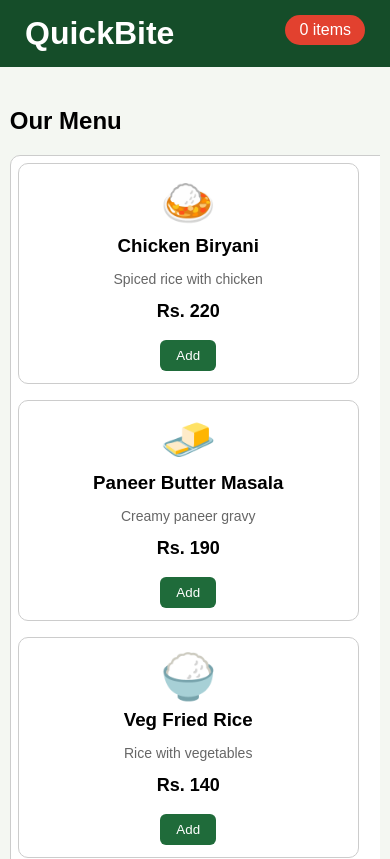
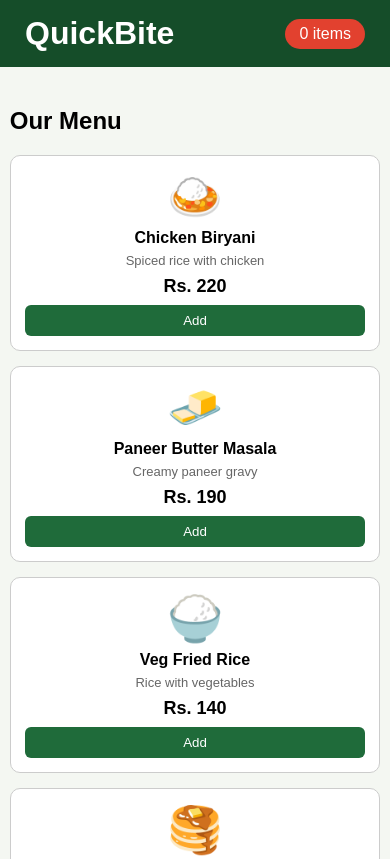
Before and after one commit to Gowshika421/fswd-ex.2a, a plain HTML site: page index.html in a window 390 px wide. Shown: the top 859 px of the page. Drawn offline with Linux system fonts and the light colour scheme.

Commit message:
Update index.html

```diff
--- a/index.html
+++ b/index.html
@@ -6,6 +6,9 @@
 <title>QuickBite Food Delivery</title>
 
 <style>
+  * {
+    box-sizing: border-box;
+  }
   body {
     font-family: Arial, sans-serif;
     background-color: #f4f7f2;
@@ -18,63 +21,72 @@
     background-color: #154d29;
     color: white;
     padding: 15px 25px;
-    overflow: hidden;
+    display: flex;
+    justify-content: space-between;
+    align-items: center;
   }
   .header h1 {
     margin: 0;
-    float: left;
   }
   .cart-count {
-    float: right;
     background-color: #e2412f;
     padding: 6px 14px;
     border-radius: 20px;
   }
 
-  /* Main layout */
+  /* Main layout: menu on the left, order panel on the right */
   .container {
     width: 95%;
-    max-width: 1100px;
+    max-width: 1200px;
     margin: 20px auto;
-    overflow: hidden;
+    display: flex;
+    gap: 20px;
+    align-items: flex-start;
   }
   .left {
-    width: 62%;
-    float: left;
+    flex: 1;
   }
   .right {
-    width: 33%;
-    float: right;
+    width: 340px;
     background-color: white;
     padding: 15px;
     border: 1px solid #ccc;
     border-radius: 10px;
   }
 
-  /* Menu items */
+  /* Menu items in a horizontal grid (3 per row) */
+  .menu {
+    display: flex;
+    flex-wrap: wrap;
+    gap: 15px;
+  }
   .item {
-    width: 44%;
-    float: left;
+    width: calc(33.33% - 10px);
     background-color: white;
     border: 1px solid #ccc;
     border-radius: 10px;
-    padding: 12px;
-    margin: 8px;
+    padding: 14px;
     text-align: center;
+    display: flex;
+    flex-direction: column;
+    justify-content: space-between;
   }
   .item .emoji {
     font-size: 45px;
   }
   .item h3 {
     margin: 6px 0;
+    font-size: 16px;
   }
   .item p {
     color: #666;
-    font-size: 14px;
+    font-size: 13px;
+    margin: 0 0 8px 0;
   }
   .price {
     font-weight: bold;
     font-size: 18px;
+    margin-bottom: 8px;
   }
   .add-btn {
     background-color: #1f6b3a;
@@ -84,12 +96,29 @@
     border-radius: 6px;
     cursor: pointer;
   }
+  .add-btn:hover {
+    background-color: #154d29;
+  }
 
-  /* Cart */
+  /* Cart rows: name, quantity buttons and price in one line */
   .cart-row {
+    display: flex;
+    justify-content: space-between;
+    align-items: center;
     border-bottom: 1px solid #ddd;
-    padding: 6px 0;
+    padding: 8px 0;
     font-size: 14px;
+  }
+  .cart-name {
+    flex: 1;
+  }
+  .cart-qty {
+    margin: 0 10px;
+    white-space: nowrap;
+  }
+  .cart-price {
+    width: 70px;
+    text-align: right;
   }
   .small-btn {
     width: 24px;
@@ -99,7 +128,7 @@
   .total {
     font-weight: bold;
     font-size: 18px;
-    margin: 10px 0;
+    margin: 12px 0;
   }
 
   /* Form */
@@ -110,7 +139,7 @@
     font-size: 14px;
   }
   input, textarea, select {
-    width: 95%;
+    width: 100%;
     padding: 8px;
     margin-top: 4px;
   }
@@ -169,14 +198,27 @@
     margin-top: 10px;
   }
 
-  /* Mobile screens */
+  /* Tablet: 2 items per row */
+  @media (max-width: 1000px) {
+    .item {
+      width: calc(50% - 8px);
+    }
+  }
+
+  /* Mobile: order panel goes below the menu */
   @media (max-width: 800px) {
-    .left, .right {
+    .container {
+      flex-direction: column;
+    }
+    .right {
       width: 100%;
-      float: none;
     }
+  }
+
+  /* Small phone: 1 item per row */
+  @media (max-width: 450px) {
     .item {
-      width: 85%;
+      width: 100%;
     }
   }
 </style>
@@ -194,7 +236,7 @@
     <!-- Left side: food items -->
     <div class="left">
       <h2>Our Menu</h2>
-      <div id="menu"></div>
+      <div class="menu" id="menu"></div>
     </div>
 
     <!-- Right side: cart and customer details -->
@@ -270,7 +312,7 @@
       html += '<div class="emoji">' + foods[i].emoji + '</div>';
       html += '<h3>' + foods[i].name + '</h3>';
       html += '<p>' + foods[i].desc + '</p>';
-      html += '<div class="price">Rs. ' + foods[i].price + '</div><br>';
+      html += '<div class="price">Rs. ' + foods[i].price + '</div>';
       html += '<button class="add-btn" onclick="addToCart(' + foods[i].id + ')">Add</button>';
       html += '</div>';
     }
@@ -340,11 +382,13 @@
     for (var i = 0; i < cart.length; i++) {
       var food = getFood(cart[i].id);
       html += '<div class="cart-row">';
-      html += food.name + ' &nbsp; ';
+      html += '<span class="cart-name">' + food.name + '</span>';
+      html += '<span class="cart-qty">';
       html += '<button class="small-btn" onclick="removeFromCart(' + food.id + ')">-</button> ';
       html += cart[i].qty;
       html += ' <button class="small-btn" onclick="addToCart(' + food.id + ')">+</button>';
-      html += ' &nbsp; Rs. ' + (food.price * cart[i].qty);
+      html += '</span>';
+      html += '<span class="cart-price">Rs. ' + (food.price * cart[i].qty) + '</span>';
       html += '</div>';
     }
     document.getElementById("cartItems").innerHTML = html;
```
